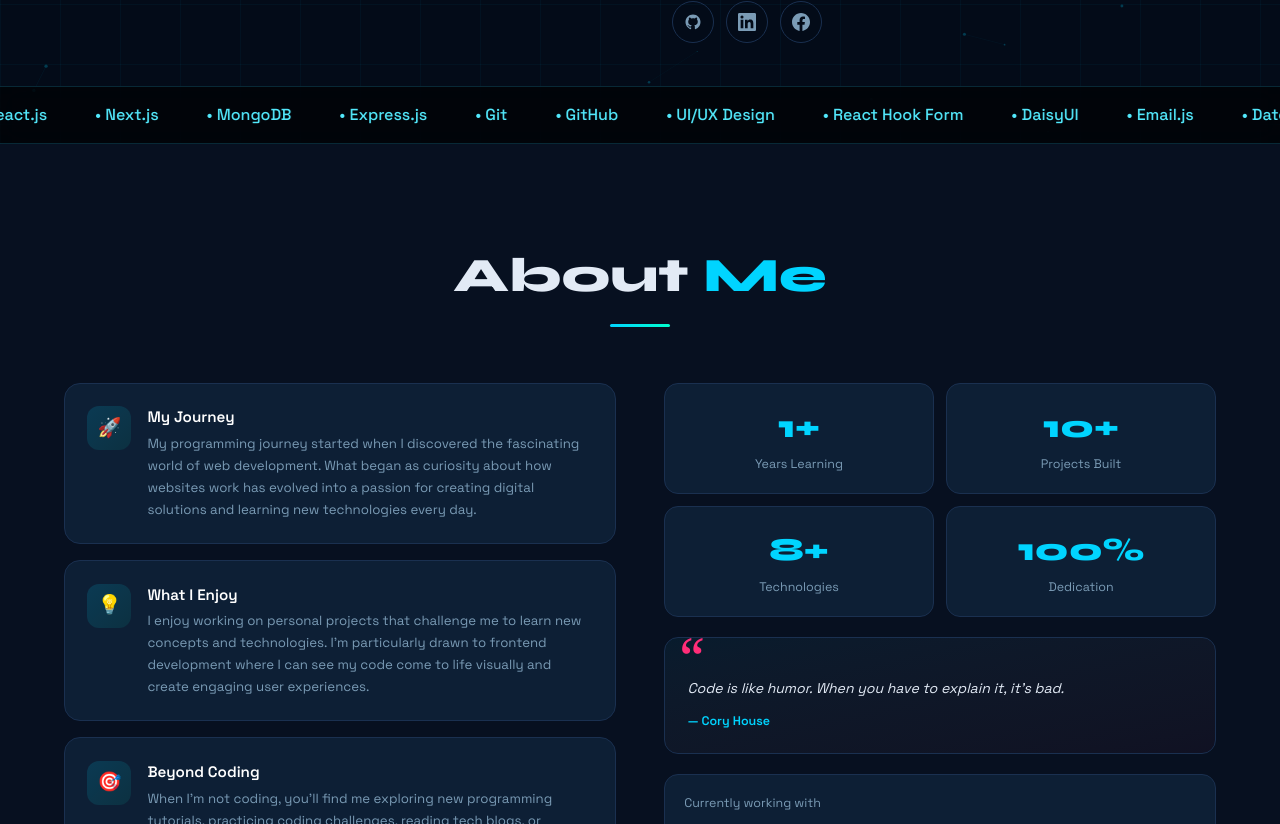
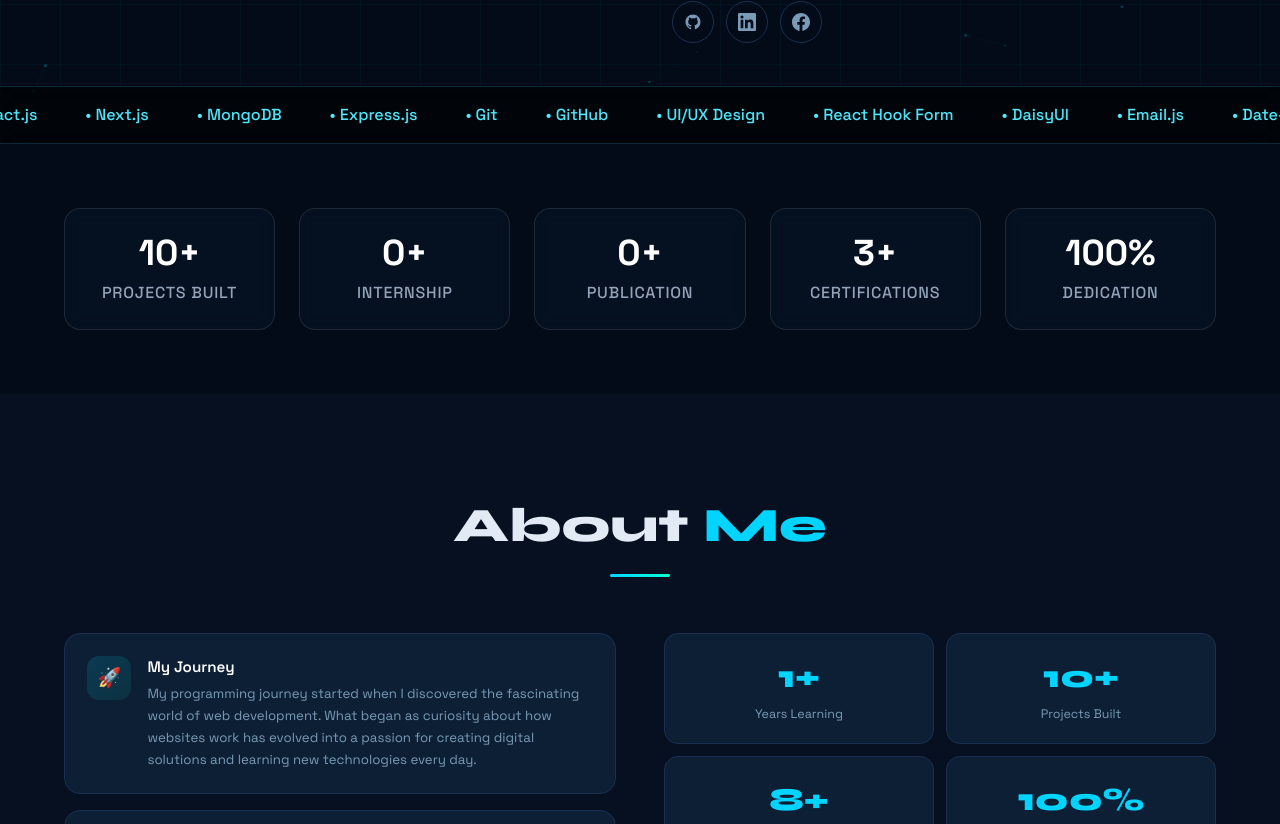
Before and after one commit to injamamulhoqtamim-bit/Portfolio-Update, a Next.js app: page / in a window 1280 px wide. Shown: the part 656-1480 px from the top of the page. Built offline with nearby package versions, Linux system fonts and the light colour scheme.

Commit message:
messsage

```diff
--- a/src/app/page.js
+++ b/src/app/page.jsx
@@ -2,6 +2,7 @@ import CustomCursor from "@/components/CustomCursor";
 import ParticlesBackground from "@/components/ParticlesBackground";
 import Navbar from "@/components/Navbar";
 import Hero from "@/components/Hero";
+import StatsSection from "@/components/stats"; // ১. এখানে স্ট্যাটস সেকশনটি ইমপোর্ট করা হয়েছে
 import About from "@/components/About";
 import Skills from "@/components/Skills";
 import Education from "@/components/Education";
@@ -17,6 +18,10 @@ export default function Home() {
       <Navbar />
       <main>
         <Hero />
+
+        {/* ২. হিরো সেকশনের ঠিক নিচে স্ট্যাটস সেকশনটি বসানো হয়েছে */}
+        <StatsSection />
+
         <About />
         <Skills />
         <Education />
--- /dev/null
+++ b/src/components/stats.jsx
@@ -0,0 +1,74 @@
+"use client";
+import { useEffect, useState, useRef } from "react";
+
+const stats = [
+  { label: "Projects Built", value: 10, suffix: "+" },
+  { label: "Internship", value: 0, suffix: "+" },
+  { label: "Publication", value: 0, suffix: "+" },
+  { label: "Certifications", value: 3, suffix: "+" },
+  { label: "Dedication", value: 100, suffix: "%" },
+];
+
+const StatCard = ({ label, value, suffix }) => {
+  const [count, setCount] = useState(0);
+  const countRef = useRef(null);
+  const [hasStarted, setHasStarted] = useState(false);
+
+  useEffect(() => {
+    const observer = new IntersectionObserver(
+      ([entry]) => {
+        if (entry.isIntersecting) {
+          setHasStarted(true);
+        }
+      },
+      { threshold: 0.5 }
+    );
+
+    if (countRef.current) observer.observe(countRef.current);
+
+    return () => observer.disconnect();
+  }, []);
+
+  useEffect(() => {
+    if (!hasStarted) return;
+
+    let start = 0;
+    const duration = 2000; // ২ সেকেন্ড ধরে এনিমেশন চলবে
+    const increment = value / (duration / 16); // ১৬মি.সে. প্রতি ফ্রেম
+
+    const timer = setInterval(() => {
+      start += increment;
+      if (start >= value) {
+        setCount(value);
+        clearInterval(timer);
+      } else {
+        setCount(Math.floor(start));
+      }
+    }, 16);
+
+    return () => clearInterval(timer);
+  }, [hasStarted, value]);
+
+  return (
+    <div ref={countRef} className="flex flex-col items-center justify-center p-6 bg-[rgba(13,31,53,0.3)] backdrop-blur-sm border border-[rgba(255,255,255,0.1)] rounded-2xl hover:border-[#00d4ff]/50 transition-all duration-300 group">
+      <h3 className="text-3xl md:text-4xl font-extrabold text-white group-hover:text-[#00d4ff] transition-colors">
+        {count}{suffix}
+      </h3>
+      <p className="text-[#94a3b8] text-sm md:text-base font-medium mt-2 uppercase tracking-wider">
+        {label}
+      </p>
+    </div>
+  );
+};
+
+export default function StatsSection() {
+  return (
+    <section className="py-16 px-4 md:px-[5%] max-w-7xl mx-auto w-full">
+      <div className="grid grid-cols-2 lg:grid-cols-5 gap-4 md:gap-6">
+        {stats.map((stat, index) => (
+          <StatCard key={index} {...stat} />
+        ))}
+      </div>
+    </section>
+  );
+}
```
